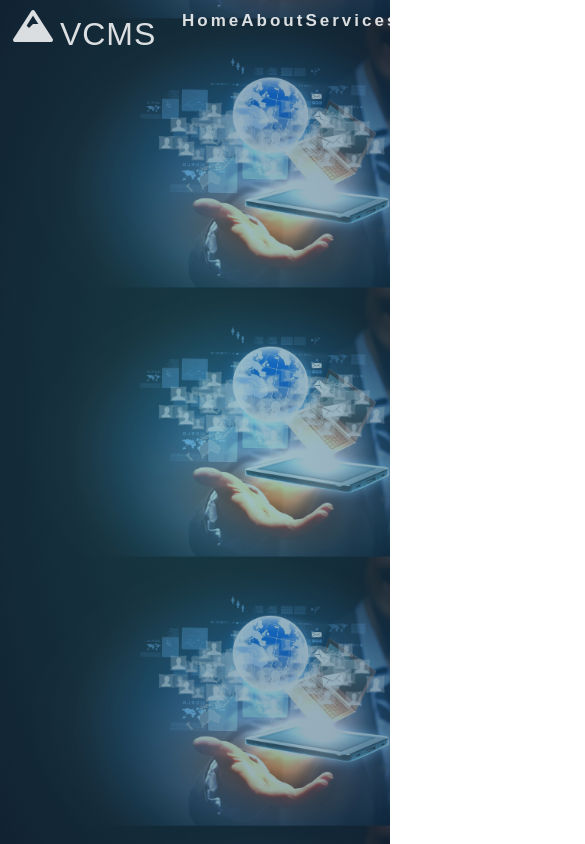
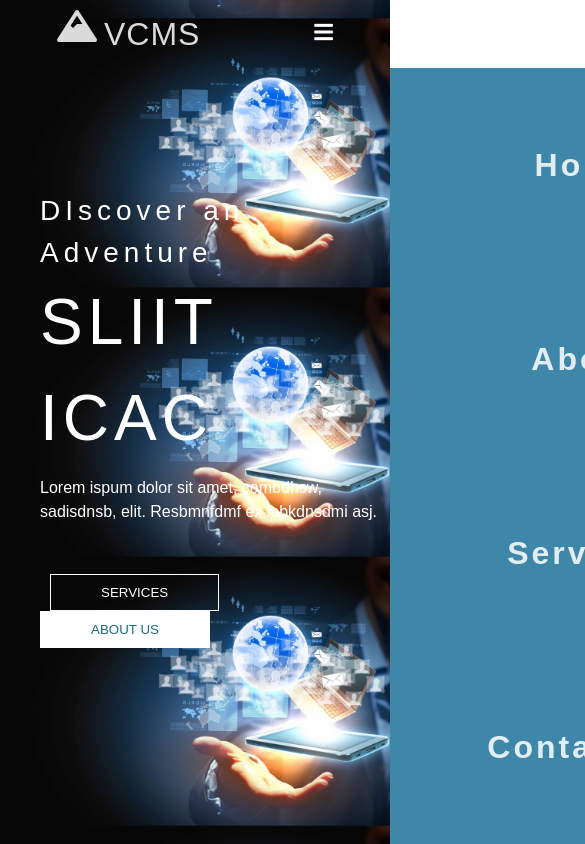
Before and after one commit to davebulner/AF-final-project, a React (Create React App) app in the folder frontend/: page / in a window 390 px wide. Shown: the top 844 px of the page, 585 px wide, since content can reach past the window. Built offline with nearby package versions, Linux system fonts and the light colour scheme.

Commit message:
Nav bar completed

```diff
--- a/frontend/src/App.css
+++ b/frontend/src/App.css
@@ -51,10 +51,87 @@
 .link a:hover {
   color: rgba(255, 255, 255, 1);
 }
+.hambuger-toggle {
+  cursor: pointer;
+  color: white;
+  display: none;
+}
 .main {
-  background: radial-gradient(at center center, #2d7e9270 0%, #1c40617c 100%),
-    url('./background-image2.jpg');
+  background: url('./background-image2.jpg');
   height: 100vh;
   background-size: 100%;
   background-position: center;
 }
+
+@media screen and (max-width: 850px) {
+  body {
+    overflow-x: hidden;
+  }
+  .hambuger-toggle {
+    display: block;
+  }
+  .navlinks {
+    position: absolute;
+    right: 0px;
+    display: flex;
+    flex-direction: column;
+    height: 92vh;
+    align-items: center;
+    width: 100%;
+    top: 8vh;
+    background-color: rgba(30, 115, 155, 0.85);
+    font-size: 32px;
+    transform: translateX(100%);
+    transition: transform 0.5s ease-in;
+  }
+  .active {
+    transform: translateX(0%);
+  }
+}
+
+.showcase {
+  max-width: 800px;
+  height: 100vh;
+  display: flex;
+  flex-direction: column;
+  justify-content: left;
+  align-items: left;
+  padding-left: 40px;
+  padding-top: 190px;
+}
+
+.showcase h1 {
+  font-size: 64px;
+  color: white;
+  font-weight: normal;
+  letter-spacing: 5px;
+}
+.showcase h2 {
+  font-size: 28px;
+  color: white;
+  font-weight: lighter;
+  letter-spacing: 5px;
+}
+
+.showcase p {
+  color: white;
+
+  font-size: 16px;
+  margin-top: 10px;
+  margin-bottom: 50px;
+}
+
+.showcase__btn-service {
+  border: white solid 1px;
+  background-color: transparent;
+  color: white;
+  padding: 10px 50px;
+  margin: 0 10px;
+}
+.showcase__btn-about {
+  border: white solid 1px;
+  background-color: white;
+  color: rgb(26, 108, 122);
+  padding: 10px 50px;
+  margin: 0;
+}
--- a/frontend/src/App.js
+++ b/frontend/src/App.js
@@ -2,13 +2,14 @@
 import Footer from "./components/Footer"
 import Navbar from "./components/Navbar"
 import "./App.css"
+import Showcase from "./components/Showcase"
 
 function App() {
   return (
     <>
       <Navbar />
       <div className="main">
-
+        <Showcase />
 
       </div>
       <Footer />
--- a/frontend/src/components/Navbar.js
+++ b/frontend/src/components/Navbar.js
@@ -1,17 +1,37 @@
-import React from "react";
+import React, { useState } from "react";
+
 
 const Navbar = () => {
+
+      const [navlinkOpen, navlinkToggle] = useState(false);
+
+      const handleNavLinksToggle = () => {
+            navlinkToggle(!navlinkOpen)
+      }
+
+      const renderClasses = () => {
+            let classes = 'navlinks';
+
+            if (navlinkOpen) {
+                  classes += " active"
+            }
+            return classes;
+      }
+
       return <nav>
             <div className="logo">
                   <i className="fas fa-mountain"></i>
                   <h4>VCMS</h4>
             </div>
-            <ul className="navlinks">
+            <ul className={renderClasses()}>
                   <li className="link"><a href="#">Home</a></li>
                   <li className="link"><a href="#">About</a></li>
                   <li className="link"><a href="#">Services</a></li>
                   <li className="link"><a href="#">Contact us</a></li>
             </ul>
+            <div onClick={handleNavLinksToggle} className="hambuger-toggle">
+                  <i className="fas fa-bars fa-lg"></i>
+            </div>
       </nav>
 }
 
--- /dev/null
+++ b/frontend/src/components/Showcase.js
@@ -0,0 +1,19 @@
+import React from "react"
+
+const Showcase = () => {
+      return <div className="showcase">
+            <h2>DIscover an Adventure</h2>
+            <h1>SLIIT ICAC</h1>
+            <p>Lorem ispum dolor sit amet, combdhsw, sadisdnsb, elit.
+            Resbmnfdmf ex
+            lobkdnsdmi asj.
+            </p>
+
+            <div className="showcase__buttons">
+                  <button className="showcase__btn-service">SERVICES</button>
+                  <button className="showcase__btn-about">ABOUT US</button>
+            </div>
+      </div>
+}
+
+export default Showcase
```
